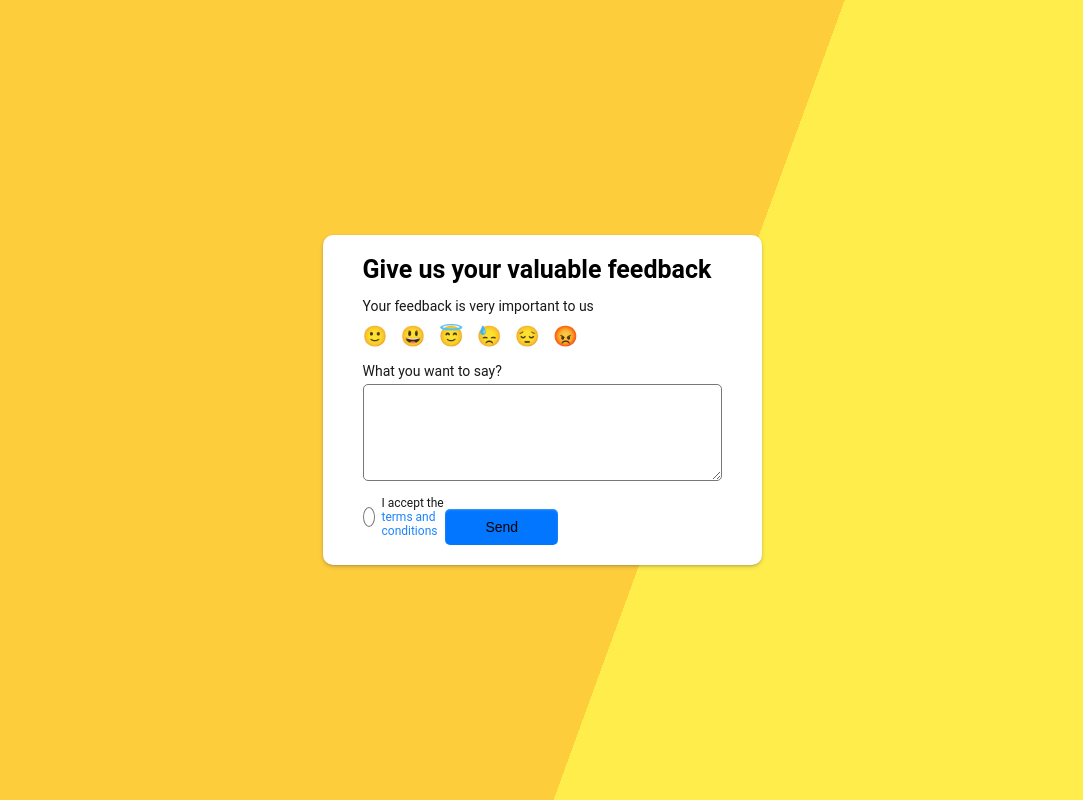
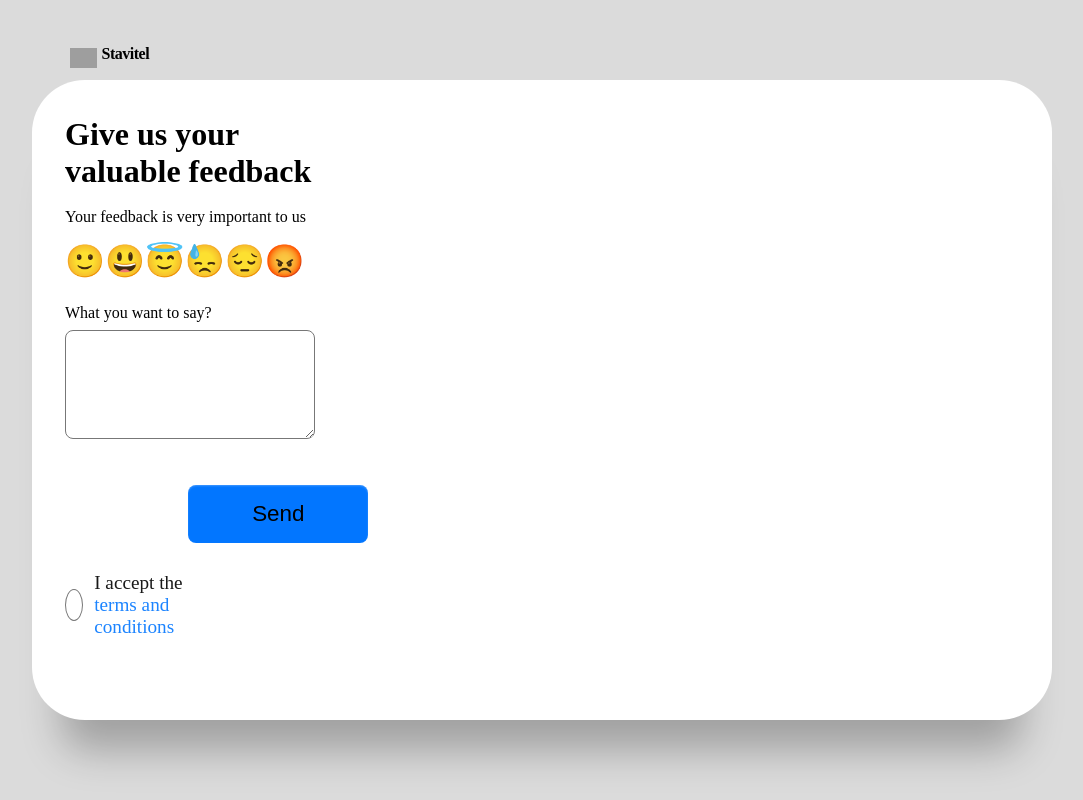
Before and after one commit to RAIZERO-Team/Stavitel, a PHP site: page /Feedback_Form.html in a window 1280 px wide. Shown: the whole page, without its empty margins (98-1181 px from the left). Run offline with PHP 8.4, Linux system fonts and the light colour scheme; grey boxes are pictures that could not be loaded.

Commit message:
feedback

```diff
--- a/src/Frontend/CSS/Feedback_Form.css
+++ b/src/Frontend/CSS/Feedback_Form.css
@@ -1,39 +1,98 @@
-* {
-    margin: 0;
-    padding: 0;
-    box-sizing: inherit;
+*,
+*::before,
+*::after {
+  padding: 0;
+  margin: 0;
+  box-sizing: border-box;
 }
 
-html {
-    font-size: 62.5%;
+body,
+input {
+  font-family: var(--body-font);
 }
 
-body {
+
+main {
+    width: 100%;
+    min-height: 100vh;
+    overflow: hidden;
+    background-color: #dbdbdb;
     padding: 2rem;
-    font-family: "Roboto", sans-serif;
-    box-sizing: border-box;
-    min-height: 100vh;
     display: flex;
+    align-items: center;
     justify-content: center;
+  }
+
+  .box {
+    position: relative;
+    width: 100%;
+    max-width: 1020px;
+    height: 640px;
+    background-color: #fff;
+    border-radius: 3.3rem;
+    box-shadow: 0 60px 40px -30px rgba(0, 0, 0, 0.27);
+  }
+
+  .inner-box {
+    position: absolute;
+    width: calc(100% - 4.1rem);
+    height: calc(100% - 4.1rem);
+    top: 50%;
+    left: 50%;
+    transform: translate(-50% , -50%);
+
+  }
+
+  .forms-wrap {
+    position: absolute;
+    height: 100%;
+    width: 45%;
+    top: 0;
+    left: 0;
+
+  }
+
+  form {
+    max-width: 250px;
+    width: 100%;
+    margin: 0 auto;
+    height: 100%;
+    display: flex;
+    flex-direction: column;
+    justify-content: space-evenly;
+  }
+
+  .logo {
+    display: flex;
     align-items: center;
-    background-image: linear-gradient(110deg, #fdcd3b 60%, #ffed4b 60%);
-}
+  }
 
-.feedback-container {
-    border-radius: 1rem;
-    background-color: #fff;
-    padding: 2rem 4rem;
-    box-shadow: rgba(50, 50, 93, 0.25) 0px 2px 5px -1px,
-        rgba(0, 0, 0, 0.3) 0px 1px 3px -1px;
-h1 {
+  .logo img {
+    width: 27px;
+    margin: 0.3rem;
+  }
+
+  .logo h4 {
+    font-size: var(--h4-font-size);
+    margin-top: -9px;
+    letter-spacing: -0.5px;
+    color: var(--text-color);
+  }
+
+
+  .heading h1 {
+    font-size: var(--h2-font-size);
+    font-weight: var(--font-semi-bold);
+    color: var(--text-color);
+  }
+
+  .heading p {
     color: #000;
-    font-size: 2.5rem;
-    margin-bottom: 0.3rem;
-}
-p {
-    color: #191919;
-    font-size: 1.4rem;
-}
+    font-weight: 400;
+    font-size: 0.95rem;
+    display: inline;
+  }
+
 .emoji-box {
     padding: 1rem 0;
     width: 60%;
@@ -50,7 +109,7 @@
     }
   }
 }
-}
+
 
 .question {
     margin: 0.5rem 0;
@@ -162,3 +221,11 @@
     background-color: #1c84ff;
 }
 }
+.image {
+    width: 100%;
+    grid-column: 1/2;
+    grid-row: 1/2;
+    opacity: 0;
+    animation: 20s image infinite;
+    transition: opacity 0.3s, transform 0.5s;
+  }
--- a/src/Frontend/Feedback_Form.html
+++ b/src/Frontend/Feedback_Form.html
@@ -13,7 +13,23 @@
   <title>Stavitel</title>
 </head>
 <body>
+<main>
+  <div class="box">
+    <div class="inner-box">
 
+    </div>
+  </div>
+
+      <div class="forms-wrap">
+        <form
+          action="Feedback_Form.html"
+          autocomplete="off"
+          class="feedback-form"
+        >
+          <div class="logo">
+            <img src="/public/Icons/logo.png" alt="Stavitel Logo" />
+            <h4>Stavitel</h4>
+          </div>
   <div class="feedback-container">
     <h1>Give us your valuable feedback</h1> <br>
     <p>Your feedback is very important to us</p>
@@ -38,8 +54,16 @@
     <div class="center">
       <button class="btn button">Send</button>
     </div>
+    <div class="image">
+      <img
+        src="/public/Workspace/Feedback.svg"
+        alt=" feedback Image"
+      />
   </div>
   </div>
+  </div>
+</main>
   <script scr="./JS/feedback.js"></script>
+
 </body>
 </html>
```
